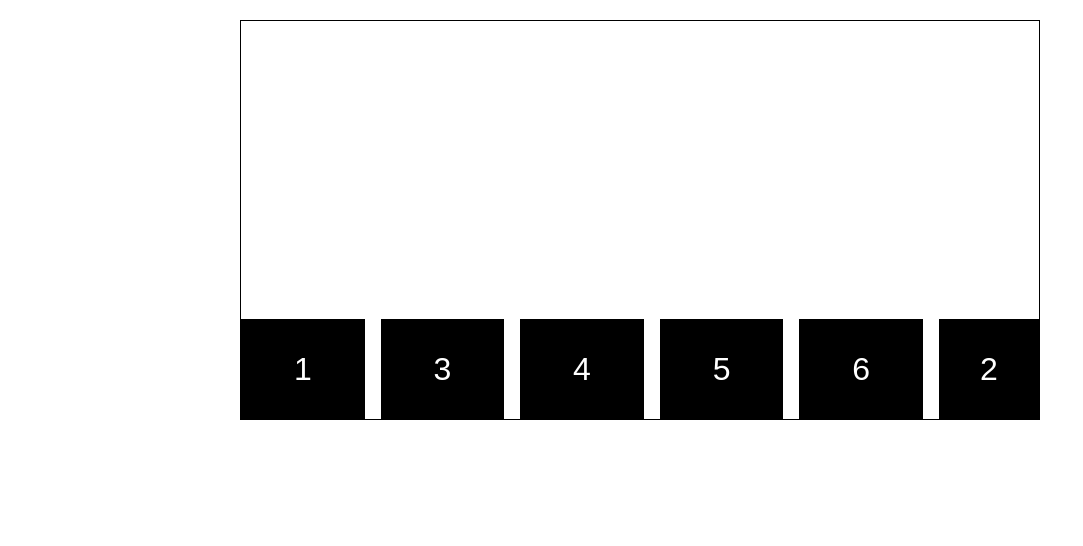
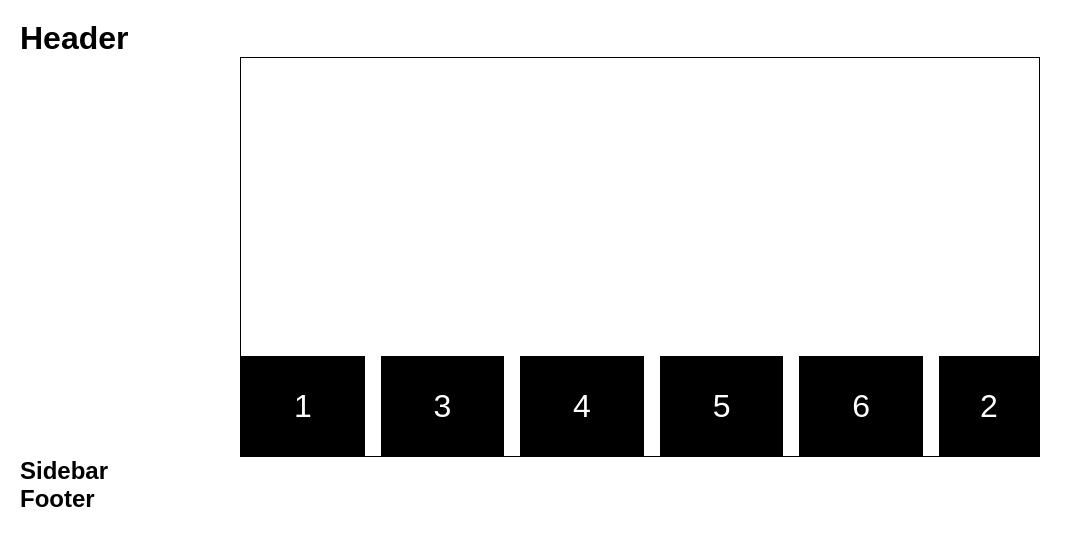
Before and after one commit to yunus-a1i/CSS-FOR-BEGINNERS, a website built with Vite: page index.html in a window 1280 px wide. Shown: the whole page, without its empty margins (0-1083 px from the left). Built offline with nearby package versions, Linux system fonts and the light colour scheme.

Commit message:
Update index.html

```diff
--- a/index.html
+++ b/index.html
@@ -17,6 +17,7 @@
         <div class="box sticky">sticky</div>
       </div>
     </div> -->
+    <div class="header el"><h1>Header</h1></div>
     <main class="container">
       <div class="box">1</div>
       <div class="box">2</div>
@@ -25,6 +26,8 @@
       <div class="box">5</div>
       <div class="box">6</div>
     </main>
+    <aside class="sidebar el"><h2>Sidebar</h2></aside>
+    <footer class="footer el"><h2>Footer</h2></footer>
     <script type="module" src="./src/main.js"></script>
   </body>
 </html>
```
